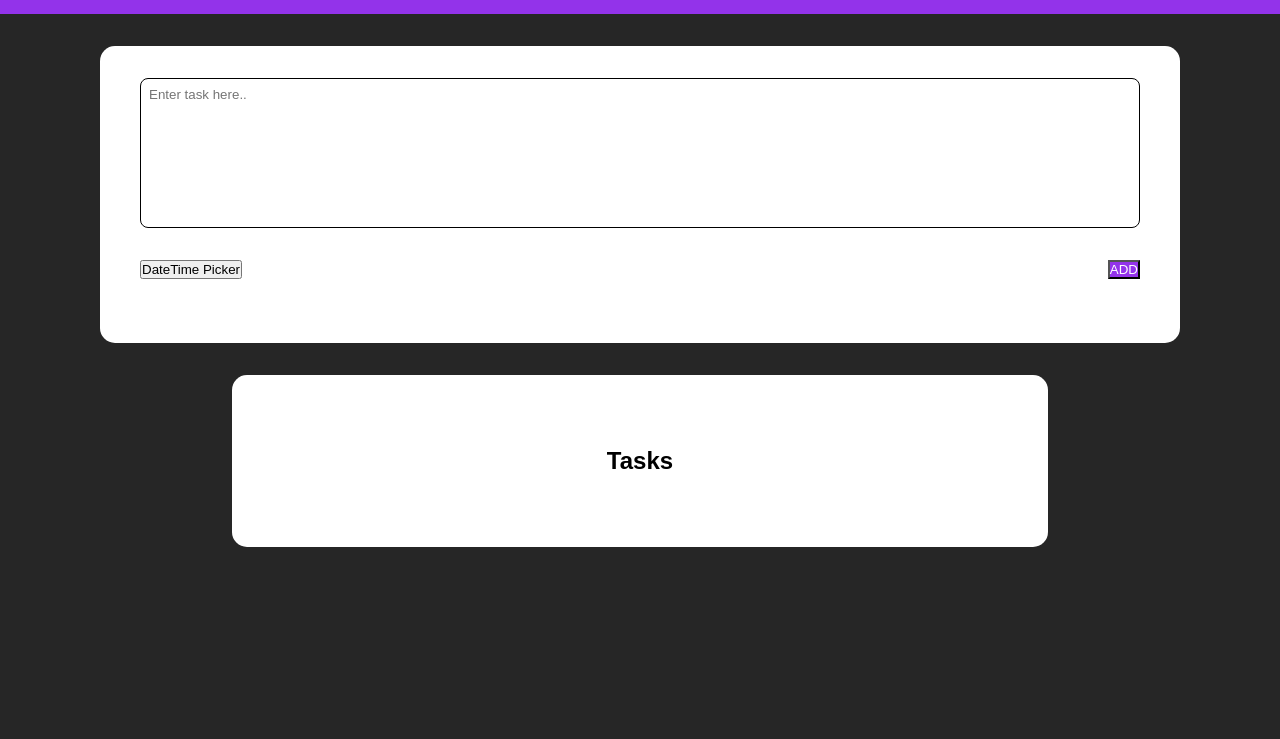
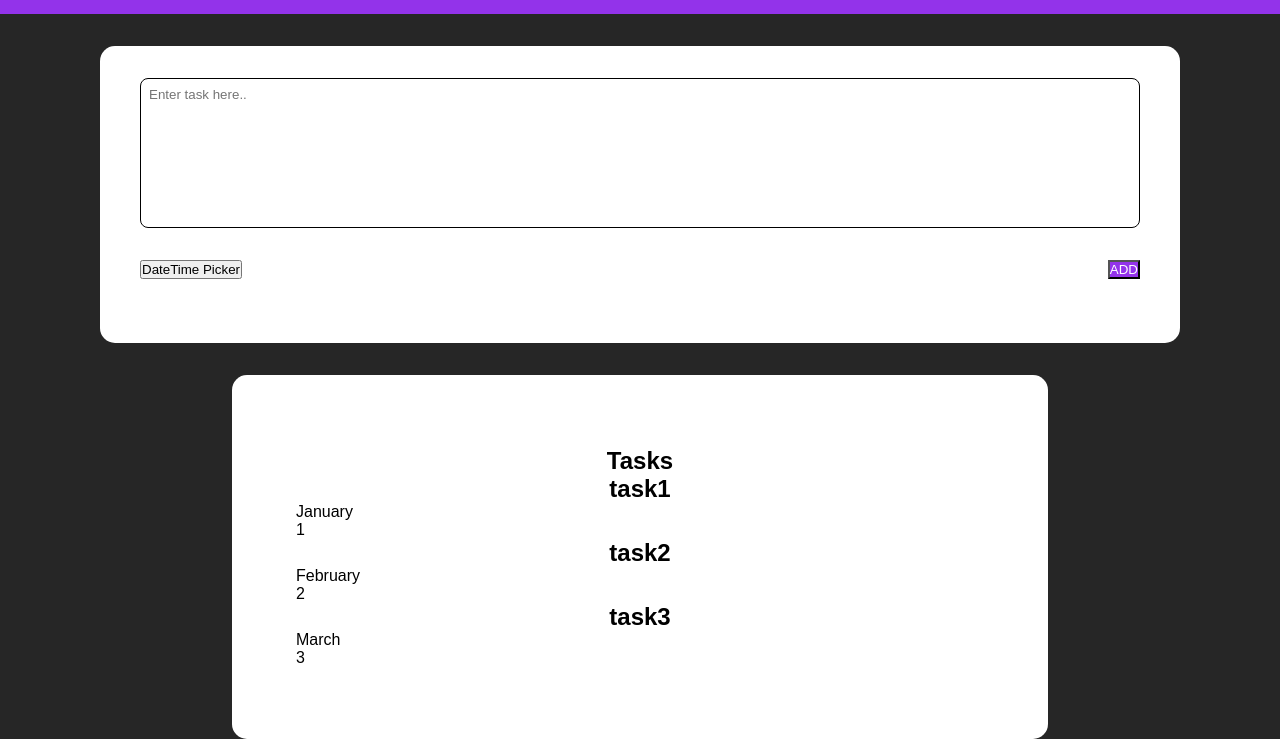
Before and after one commit to Djordje-polaris/ToDoList, a plain HTML site: page index.html in a window 1280 px wide. Shown: the part 84-823 px from the top of the page. Before the commit the page ends 800 px from the top, so only its background shows below. Drawn offline with Linux system fonts and the light colour scheme; files that its build step writes are made by us from their sources.

Commit message:
reference za stil i js reference za stil i js Lines starting

```diff
--- a/index.html
+++ b/index.html
@@ -4,7 +4,7 @@
     <meta charset="UTF-8">
     <meta name="viewport" content="width=device-width, initial-scale=1.0">
     <title>ToDo</title>
-    <link rel="stylesheet" href="./css/style.css">
+    <link rel="stylesheet" href="./style.css">
 
 </head>
 <body>
@@ -46,6 +46,6 @@
 
         </div>
     </section>
-    <script src="js/todo.js"></script>
+    <script src="todo.js"></script>
 </body>
 </html>
```
